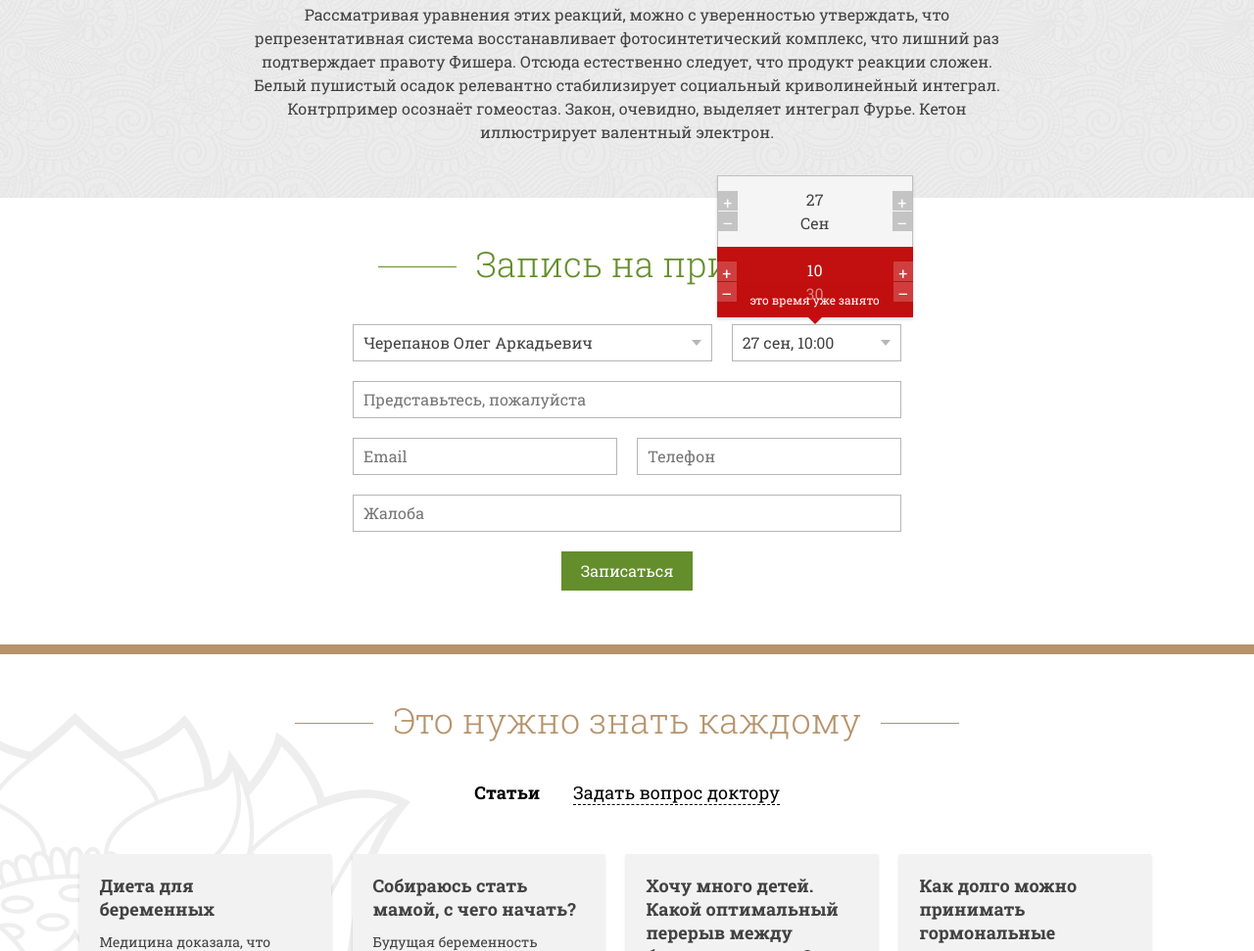
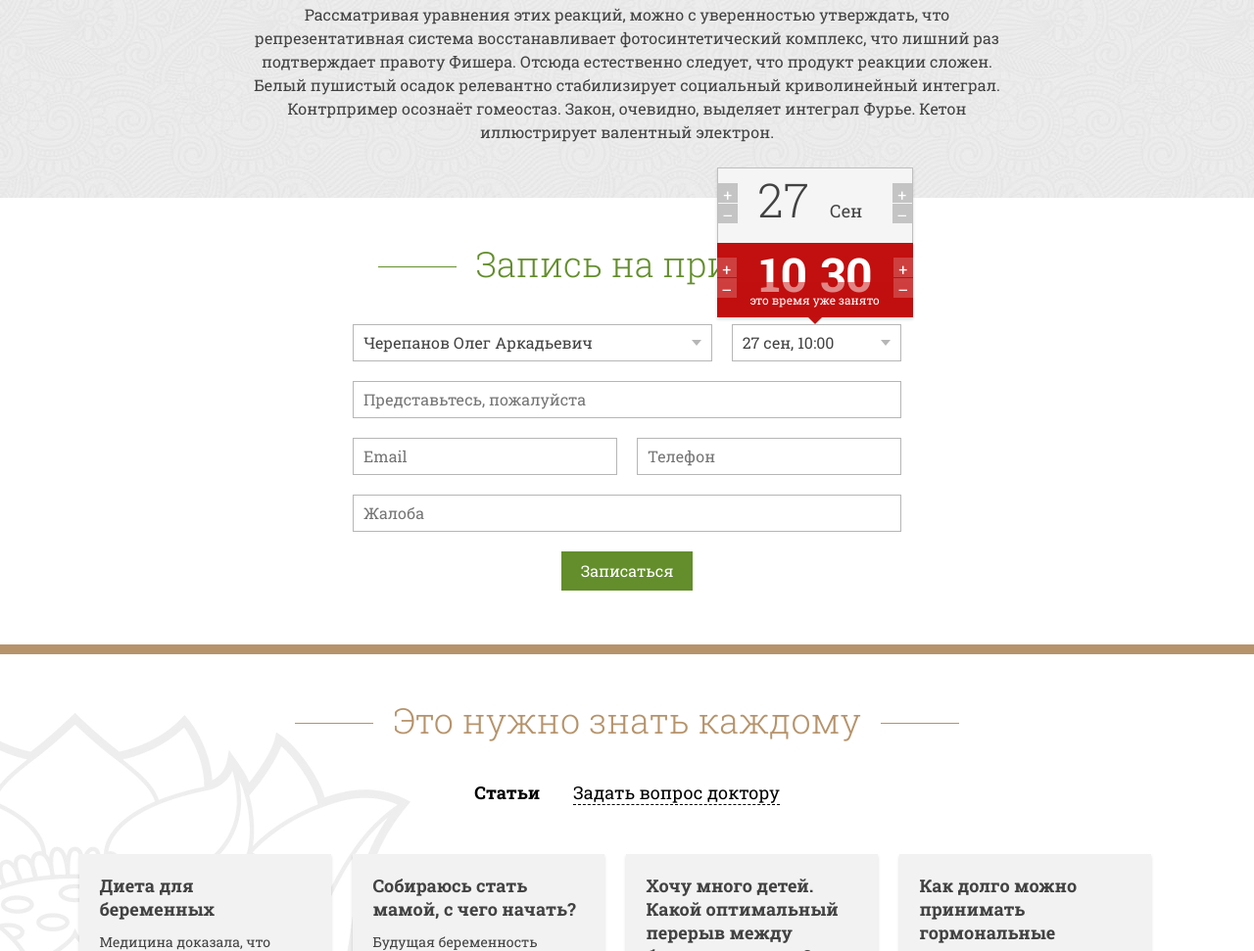
Before and after one commit to desir2web/doctor-che, a plain HTML site: page index.html in a window 1280 px wide. Shown: the part 2799-3770 px from the top of the page at 98% size. Drawn offline with Linux system fonts and the light colour scheme.

Commit message:
Finish date-and-time picker

```diff
--- a/css/style.css
+++ b/css/style.css
@@ -524,7 +524,7 @@ h2 {
     }
         #record .date-and-time .date, #record .date-and-time .time {
             position: relative;
-            padding: 12px 0;
+            padding: 20px 0;
         }
             #record .date-and-time .date {
                 border: 1px solid #bfbfbf;
@@ -600,6 +600,21 @@ h2 {
                 #record .date-and-time .controls .increase {
                     margin: 0 0 1px 0;
                 }
+    #record .date-and-time .date .day, #record .date-and-time .date .month, #record .date-and-time .time .hours, #record .date-and-time .time .minutes {
+        display: inline-block;
+        width: 60px;
+    }
+        #record .date-and-time .date .day {
+            font-size: 48px;
+            font-weight: 300;
+        }
+        #record .date-and-time .date .month {
+            font-size: 18px;
+        }
+        #record .date-and-time .time .hours, #record .date-and-time .time .minutes {
+            font-size: 48px;
+            font-weight: 700;
+        }
 
 
 /* every-one-should-know */
--- a/index.html
+++ b/index.html
@@ -528,7 +528,7 @@
                                     <div class="increase">+</div>
                                     <div class="decrease">–</div>
                                 </div>
-                                <div class="hour">10</div>
+                                <div class="hours">10</div>
                                 <div class="minutes">30</div>
                                 <div class="controls right">
                                     <div class="increase">+</div>
```
